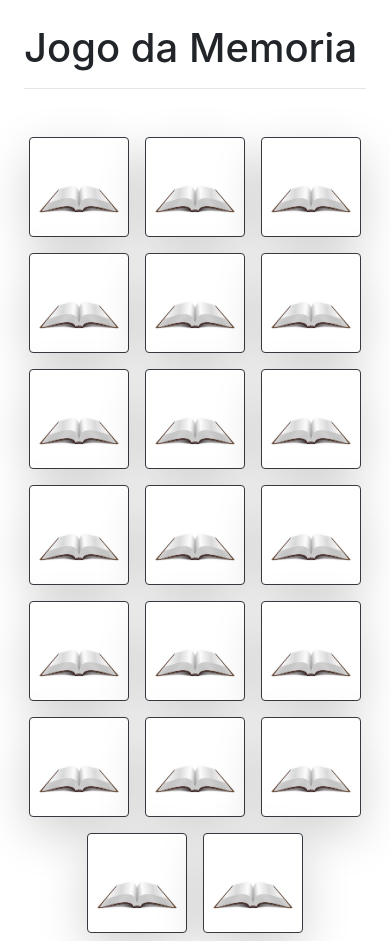
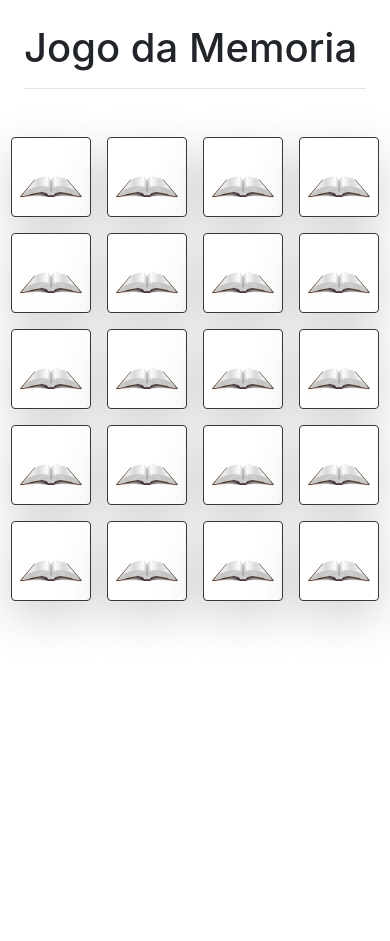
Before and after one commit to arlamend7/jogo-da-memoria, an Angular app: page /#/jogo-da-memoria in a window 390 px wide. After the commit the page ends 844 px from the top, so only its background shows below. Built offline with nearby package versions, Linux system fonts and the light colour scheme.

Commit message:
ajusta tempo e tamanhos novamente

```diff
--- a/src/app/jogos/memoria/memorias.component.ts
+++ b/src/app/jogos/memoria/memorias.component.ts
@@ -106,7 +106,7 @@ export class JogoDaMemoriaComponent implements OnInit{
                     this.itemAnterior = new Carta({})
 
                     this.disabled = false;
-                },1500);
+                },2500);
             }
             else{
                 this.itemAnterior = new Carta({})
--- a/src/styles.css
+++ b/src/styles.css
@@ -4,7 +4,7 @@
     height: 222px !important;
 }
 
-@media only screen and ( max-width : 1000px){
+@media only screen and ( max-width : 1300px){
     .card-jogo {
         width: 150px !important;
         height: 150px !important;
@@ -15,13 +15,13 @@
 }
 @media only screen and ( max-width : 690px){
     .card-jogo {
-        width: 100px !important;
-        height: 100px !important;
+        width: 80px !important;
+        height: 80px !important;
     }
     h1.display-1 {
-        font-size: 40px  !important;
+        font-size: 30px  !important;
     }
     h2 {
-        font-size: 22px  !important;
+        font-size: 17px  !important;
     }
 }
```
